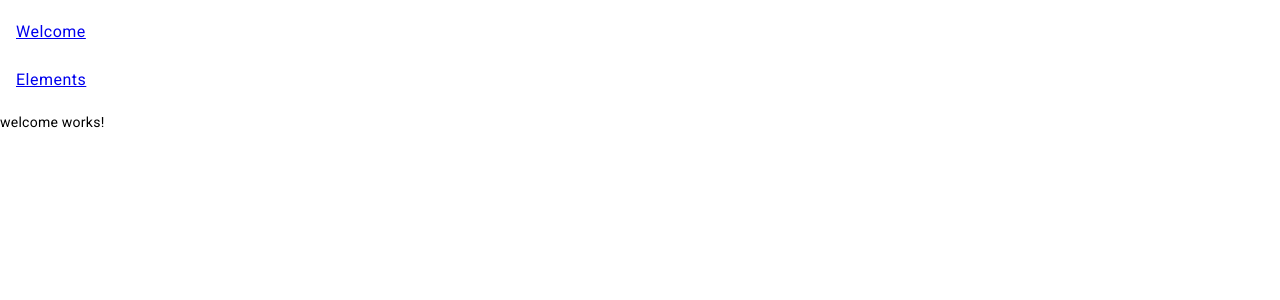
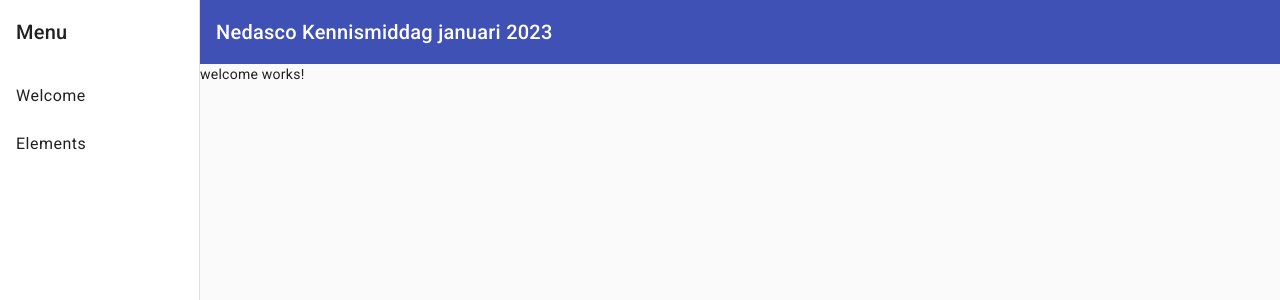
Before and after one commit to NavaraBV/nedasco-angular-kennismiddag-jan-2023, an Angular app: page / in a window 1280 px wide. Shown: the top 300 px of the page. Built offline with nearby package versions, Linux system fonts and the light colour scheme.

Commit message:
add nav component

```diff
--- a/src/app/app.component.html
+++ b/src/app/app.component.html
@@ -1,9 +1 @@
-<mat-nav-list>
-  <mat-list-item>
-    <a [routerLink]="['']">Welcome</a></mat-list-item
-  >
-  <mat-list-item>
-    <a [routerLink]="['elements']">Elements</a></mat-list-item
-  >
-</mat-nav-list>
-<router-outlet></router-outlet>
+<app-nav></app-nav>
--- /dev/null
+++ b/src/app/nav/nav.component.html
@@ -0,0 +1,26 @@
+<mat-sidenav-container class="sidenav-container">
+  <mat-sidenav #drawer class="sidenav" fixedInViewport
+      [attr.role]="(isHandset$ | async) ? 'dialog' : 'navigation'"
+      [mode]="(isHandset$ | async) ? 'over' : 'side'"
+      [opened]="(isHandset$ | async) === false">
+    <mat-toolbar>Menu</mat-toolbar>
+    <mat-nav-list>
+      <a mat-list-item [routerLink]="['']">Welcome</a>
+      <a mat-list-item [routerLink]="['elements']">Elements</a>
+    </mat-nav-list>
+  </mat-sidenav>
+  <mat-sidenav-content>
+    <mat-toolbar color="primary">
+      <button
+        type="button"
+        aria-label="Toggle sidenav"
+        mat-icon-button
+        (click)="drawer.toggle()"
+        *ngIf="isHandset$ | async">
+        <mat-icon aria-label="Side nav toggle icon">menu</mat-icon>
+      </button>
+      <span>Nedasco Kennismiddag januari 2023</span>
+    </mat-toolbar>
+    <router-outlet></router-outlet>
+  </mat-sidenav-content>
+</mat-sidenav-container>
--- /dev/null
+++ b/src/app/nav/nav.component.scss
@@ -0,0 +1,17 @@
+.sidenav-container {
+  height: 100%;
+}
+
+.sidenav {
+  width: 200px;
+}
+
+.sidenav .mat-toolbar {
+  background: inherit;
+}
+
+.mat-toolbar.mat-primary {
+  position: sticky;
+  top: 0;
+  z-index: 1;
+}
--- /dev/null
+++ b/src/app/nav/nav.component.ts
@@ -0,0 +1,21 @@
+import { Component } from '@angular/core';
+import { BreakpointObserver, Breakpoints } from '@angular/cdk/layout';
+import { Observable } from 'rxjs';
+import { map, shareReplay } from 'rxjs/operators';
+
+@Component({
+  selector: 'app-nav',
+  templateUrl: './nav.component.html',
+  styleUrls: ['./nav.component.scss']
+})
+export class NavComponent {
+
+  isHandset$: Observable<boolean> = this.breakpointObserver.observe(Breakpoints.Handset)
+    .pipe(
+      map(result => result.matches),
+      shareReplay()
+    );
+
+  constructor(private breakpointObserver: BreakpointObserver) {}
+
+}
```
Also changed, not shown: src/app/app.module.ts (+13 -1 lines), 1 other file (tests, documents, lock files or other folders).
